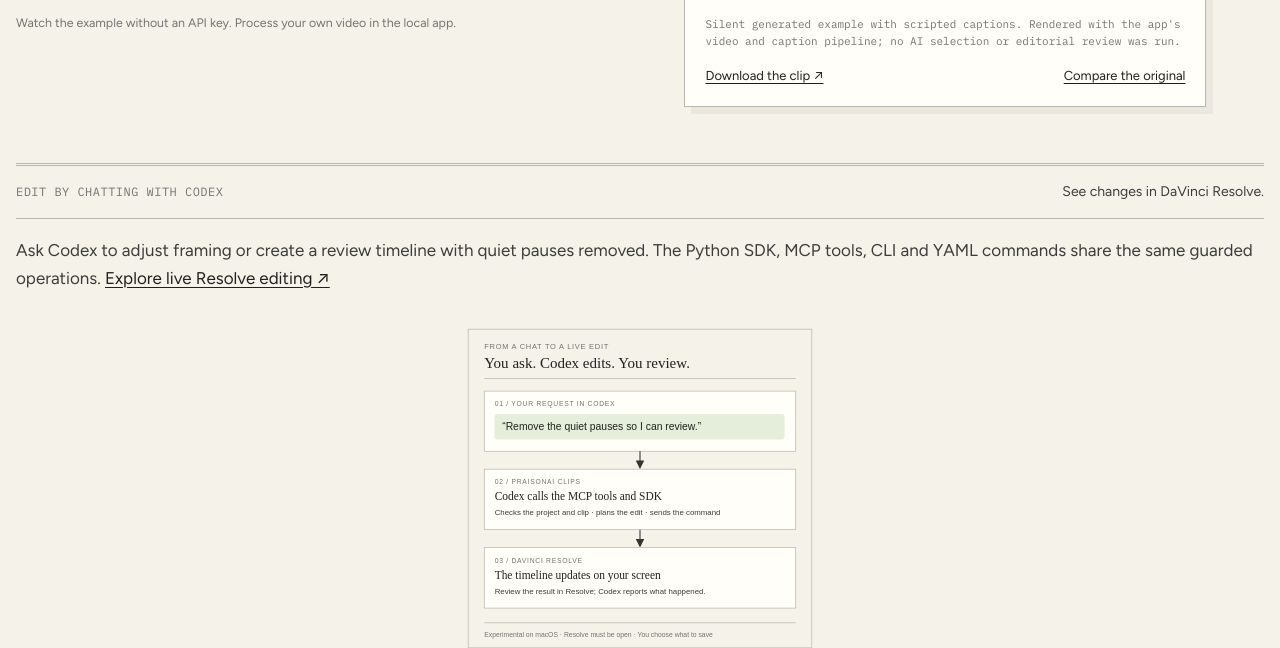
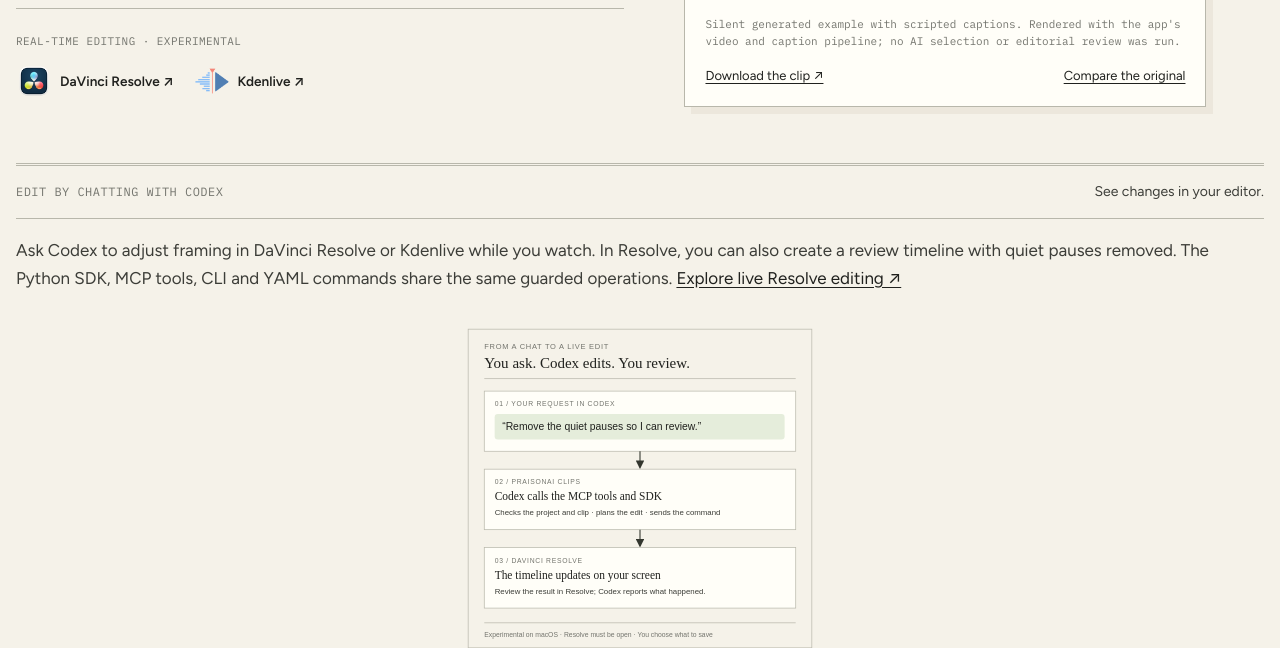
Before and after one commit to MervinPraison/praisonai-clips, an MkDocs documentation site: the page built from docs/index.md, in a window 1280 px wide and 1400 px high, cut to the strip 752-1400 px from the top of the window. Built offline with MkDocs 1.6.1 and Material for MkDocs 9.7.7, drawn with Linux system fonts in a browser that asks for light colours.

Commit message:
Highlight live editor integrations

```diff
--- a/docs/index.md
+++ b/docs/index.md
@@ -12,6 +12,10 @@
 <p class="lede">Find complete moments in your interviews, lessons, and webinars. Turn them into vertical clips with highlighted captions, then review and choose what to share.</p>
 <div class="actions"><a class="paper-button" href="getting-started/quickstart/">Make my first clips ↗</a><a class="paper-button secondary" href="#see-example">Watch the example</a></div>
 <p class="hero-note">Watch the example without an API key. Process your own video in the local app.</p>
+<div class="editor-support" aria-label="Experimental real-time editor integrations">
+<span class="editor-support-label">REAL-TIME EDITING · EXPERIMENTAL</span>
+<div class="editor-support-links"><a href="reference/resolve-sdk/"><img src="assets/editor-logos/davinci-resolve.png" alt="" width="36" height="36"><span>DaVinci Resolve ↗</span></a><a href="KDENLIVE_LIVE_CONTROL/"><img src="assets/editor-logos/kdenlive.png" alt="" width="36" height="36"><span>Kdenlive ↗</span></a></div>
+</div>
 </div>
 <figure class="demo-showcase" id="see-example">
 <div class="demo-heading"><span>SEE WHAT YOU CAN TAKE AWAY</span><span>00:12</span></div>
@@ -20,8 +24,8 @@
 <div class="demo-downloads"><a href="assets/demo/clip.mp4" download>Download the clip ↗</a><a href="assets/demo/source.mp4">Compare the original</a></div>
 </figure>
 </div>
-<div class="section-heading"><span class="eyebrow">EDIT BY CHATTING WITH CODEX</span><span>See changes in DaVinci Resolve.</span></div>
-<p>Ask Codex to adjust framing or create a review timeline with quiet pauses removed. The Python SDK, MCP tools, CLI and YAML commands share the same guarded operations. <a href="reference/resolve-sdk/">Explore live Resolve editing ↗</a></p>
+<div class="section-heading"><span class="eyebrow">EDIT BY CHATTING WITH CODEX</span><span>See changes in your editor.</span></div>
+<p>Ask Codex to adjust framing in DaVinci Resolve or Kdenlive while you watch. In Resolve, you can also create a review timeline with quiet pauses removed. The Python SDK, MCP tools, CLI and YAML commands share the same guarded operations. <a href="reference/resolve-sdk/">Explore live Resolve editing ↗</a></p>
 <figure class="codex-flow"><img src="assets/illustrations/codex-resolve-flow.svg" alt="A Codex chat request passes through PraisonAI Clips MCP and SDK checks to DaVinci Resolve; the edit appears on screen and the result returns to Codex."><figcaption>From a request in Codex to a result you can review in Resolve.</figcaption></figure>
 <div class="value-strip"><div><strong>Complete thoughts</strong><span>Transcript + visual context</span></div><div><strong>Review before delivery</strong><span>Accepted clips & separate drafts</span></div><div><strong>Keep editorial control</strong><span>Source mappings & editor tools</span></div></div>
 <div class="section-heading"><span class="eyebrow">BUILT FOR THE RECORDINGS YOU ALREADY MAKE</span><span>One workflow. More places to start.</span></div>
```
Also changed, not shown: README.md (+9 -1 lines), docs/assets/editor-logos/davinci-resolve.png (added), docs/assets/editor-logos/kdenlive.png (added), docs/stylesheets/paper.css.
